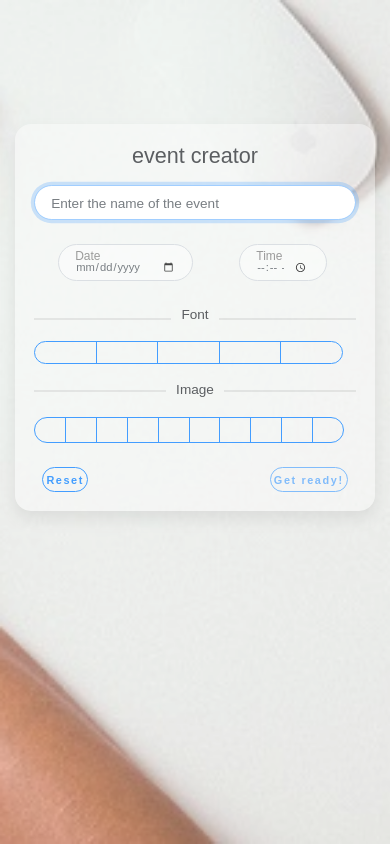
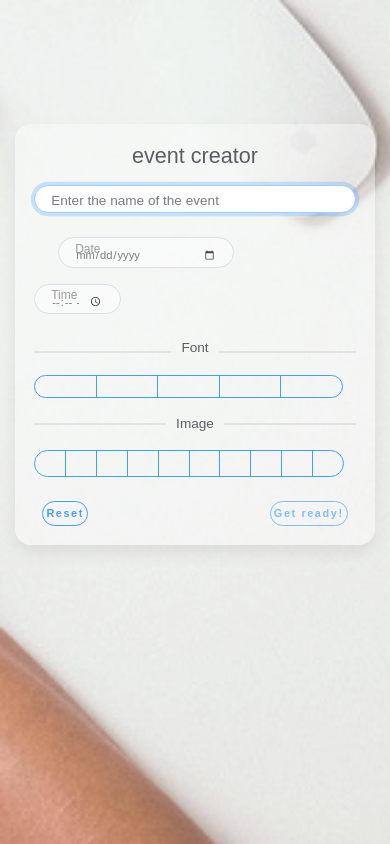
Before and after one commit to Damian4Lupa/event-creator-2, a React (Create React App) app: page /#/ in a window 390 px wide. Built offline with nearby package versions, Linux system fonts and the light colour scheme.

Commit message:
media queries for CreateEvent and Clock component

```diff
--- a/src/styles/App.css
+++ b/src/styles/App.css
@@ -188,7 +188,7 @@ body {
   margin-top: 6vh;
 }
 
-/* component clock */
+/* component clock
 
 .mt-card-clock {
   position: absolute;
@@ -205,19 +205,19 @@ body {
 
 .link:hover {
   text-decoration: none;
-}
+} */
 
-/*media queries component clock*/
+/*media queries component CreateEvent*/
 
-@media (max-width: 1600px) {
+@media (max-width: 1601px) {
   .mt-card {
-    margin-top: 1vh;
+    margin-top: 3vh;
   }
 }
 
 @media (max-width: 1536px) {
   .mt-card {
-    margin-top: 10vh;
+    margin-top: 8vh;
   }
 }
 
@@ -242,38 +242,86 @@ body {
 }
 
 @media (max-width: 1001px) {
+  :root {
+    --input-padding-x: 1rem;
+    --input-padding-y: 0.3rem;
+  }
+
+  body {
+    font: 90% normal Arial, sans-serif;
+  }
+  .card-signin .card-title {
+    margin-bottom: 1.5rem;
+    font-weight: 100;
+    font-size: 1.4rem;
+  }
+
+  .card-signin .card-body {
+    padding: 1.3rem;
+  }
+
+  .mt-card {
+    margin-top: 5vh;
+  }
+
   .container {
     max-width: 880px !important;
   }
 
+  .form-signin .btn {
+    padding: 0.4rem;
+  }
+
   #font .btn.btn-outline-primary {
-    padding: 0.1rem !important;
+    padding: 0.16rem !important;
   }
 
   #image .btn.btn-outline-primary {
-    padding: 0.3rem !important;
+    padding: 0.34rem !important;
   }
 }
 
-@media (max-width: 800px) {
-  .container {
-    max-width: 480px !important;
+@media (max-width: 801px) {
+  /* :root {
+    --input-padding-x: 1rem;
+    --input-padding-y: 0.3rem;
+  } */
+
+  body {
+    font: 90% normal Arial, sans-serif;
+  }
+  /* .card-signin .card-title {
+    margin-bottom: 1.5rem;
+    font-weight: 100;
+    font-size: 1.4rem;
   }
 
+  .card-signin .card-body {
+    padding: 1.3rem;
+  } */
+  .mt-card {
+    margin-top: 4vh;
+  }
+  .container {
+    max-width: 440px !important;
+  }
+  .form-signin .btn {
+    padding: 0.35rem;
+  }
   #font .btn.btn-outline-primary {
-    padding: 0.21rem !important;
+    padding: 0.16rem !important;
   }
 
   #image .btn.btn-outline-primary {
-    padding: 0.35rem !important;
+    padding: 0.34rem !important;
   }
 }
 
 @media (max-width: 415px) {
-  :root {
+  /* :root {
     --input-padding-x: 1rem;
     --input-padding-y: 0.5rem;
-  }
+  } */
 
   body {
     font: 85% normal Arial, sans-serif;
@@ -281,7 +329,7 @@ body {
 
   .card-signin .card-title {
     margin-bottom: 1rem;
-    font-weight: 100;
+    /* font-weight: 100; */
     font-size: 1.35rem;
   }
 
@@ -335,6 +383,10 @@ body {
     padding: 0.3rem;
   }
 
+  .form-label-group input:not(:placeholder-shown) ~ label {
+    font-size: 10px;
+  }
+
   #font .btn.btn-outline-primary {
     padding: 0.15rem !important;
   }
@@ -347,3 +399,86 @@ body {
     padding: 0.25rem !important;
   }
 }
+
+@media (max-width: 361px) {
+  #font .btn.btn-outline-primary {
+    padding: 0.17rem !important;
+  }
+
+  #font .btn-font {
+    letter-spacing: 2.5rem;
+  }
+
+  #image .btn.btn-outline-primary {
+    padding: 0.23rem !important;
+  }
+}
+
+/* component clock */
+
+.mt-card-clock {
+  position: absolute;
+  top: 45%;
+  left: 50%;
+  transform: translate(-50%, -50%);
+  opacity: 0.85;
+}
+
+.event-text {
+  font-size: 3rem;
+  text-align: center;
+}
+
+.link:hover {
+  text-decoration: none;
+}
+
+/*media queries component clock*/
+
+@media (max-width: 1025px) {
+  .event-text {
+    font-size: 2.4rem;
+  }
+}
+@media (max-width: 801px) {
+  .event-text {
+    font-size: 2rem;
+  }
+}
+@media (max-width: 721px) {
+  .event-text {
+    font-size: 1.9rem;
+  }
+}
+@media (max-width: 602px) {
+  .event-text {
+    font-size: 1.5rem;
+  }
+
+  .col-2 {
+    flex: none;
+    max-width: none;
+  }
+}
+
+@media (max-width: 415px) {
+  .col-7 {
+    flex: 0 0 70%;
+    max-width: 70%;
+  }
+
+  .event-text {
+    font-size: 1.3rem;
+  }
+}
+
+@media (max-width: 376px) {
+  .col-7 {
+    flex: 0 0 80%;
+    max-width: 80%;
+  }
+
+  .event-text {
+    font-size: 1.2rem;
+  }
+}
```
